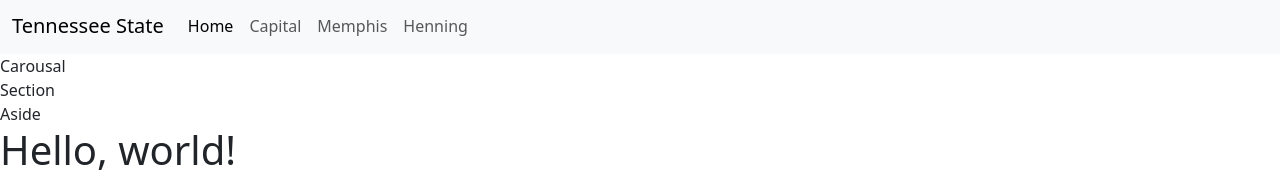
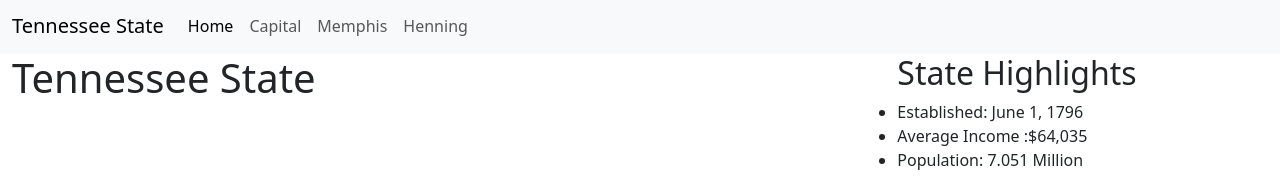
Before and after one commit to jesstechpreneur/D277, a plain HTML site: page index.html in a window 1280 px wide. Shown: the part 752-940 px from the top of the page. Drawn offline with nearby package versions, Linux system fonts and the light colour scheme.

Commit message:
Formatted State page

```diff
--- a/d277.css
+++ b/d277.css
@@ -3,3 +3,6 @@
     height:750px;
     background-position: center;
   }
+  .nav-link .active{
+    font-weight:700px;
+  }
--- a/index.html
+++ b/index.html
@@ -35,12 +35,23 @@
         </div>
       </div>
     </nav>
-    <div>Carousal</div>
-    <section>
-    Section
-    </section>
-    <aside>Aside</aside>
-    <h1>Hello, world!</h1>
+    <div class="container-fluid">
+      <div class="row">
+        <section class="col-md-8">
+          <h1>Tennessee State</h1>
+        </section>
+        <aside class="col-md-4">
+          <ul>
+            <h2>State Highlights</h2>
+            <li>Established: June 1, 1796</li>
+            <li>Average Income :$64,035</li>
+            <li>Population: 7.051 Million</li>
+          </ul>
+        </aside>
+      </div>
+    </div>
+
+
     <script src="https://cdn.jsdelivr.net/npm/bootstrap@5.3.3/dist/js/bootstrap.bundle.min.js" integrity="sha384-YvpcrYf0tY3lHB60NNkmXc5s9fDVZLESaAA55NDzOxhy9GkcIdslK1eN7N6jIeHz" crossorigin="anonymous"></script>
   </body>
 </html>
```
Also changed, not shown: capital.html (+2 -2 lines), henning.html (+2 -2 lines), memphis.html (+2 -2 lines).
